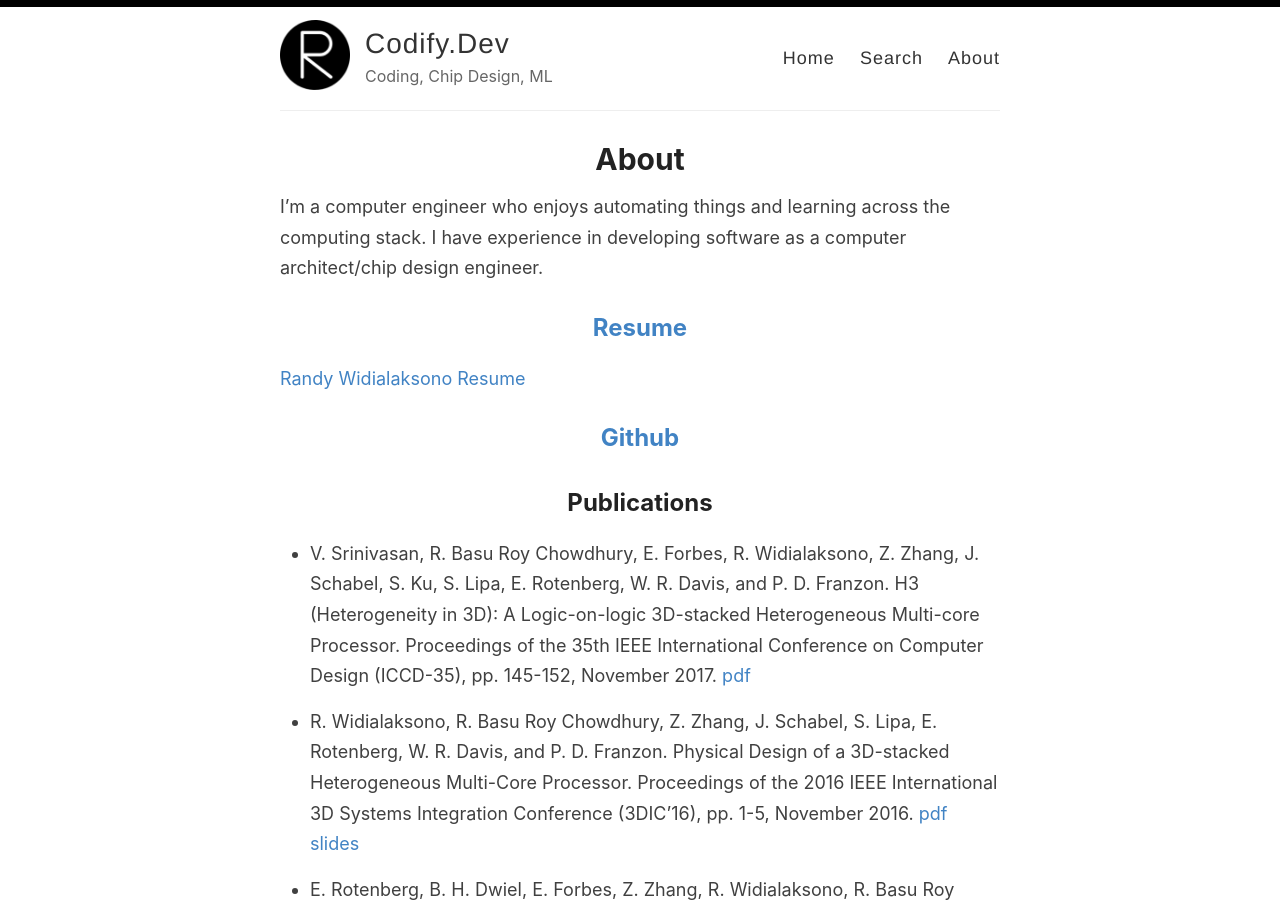
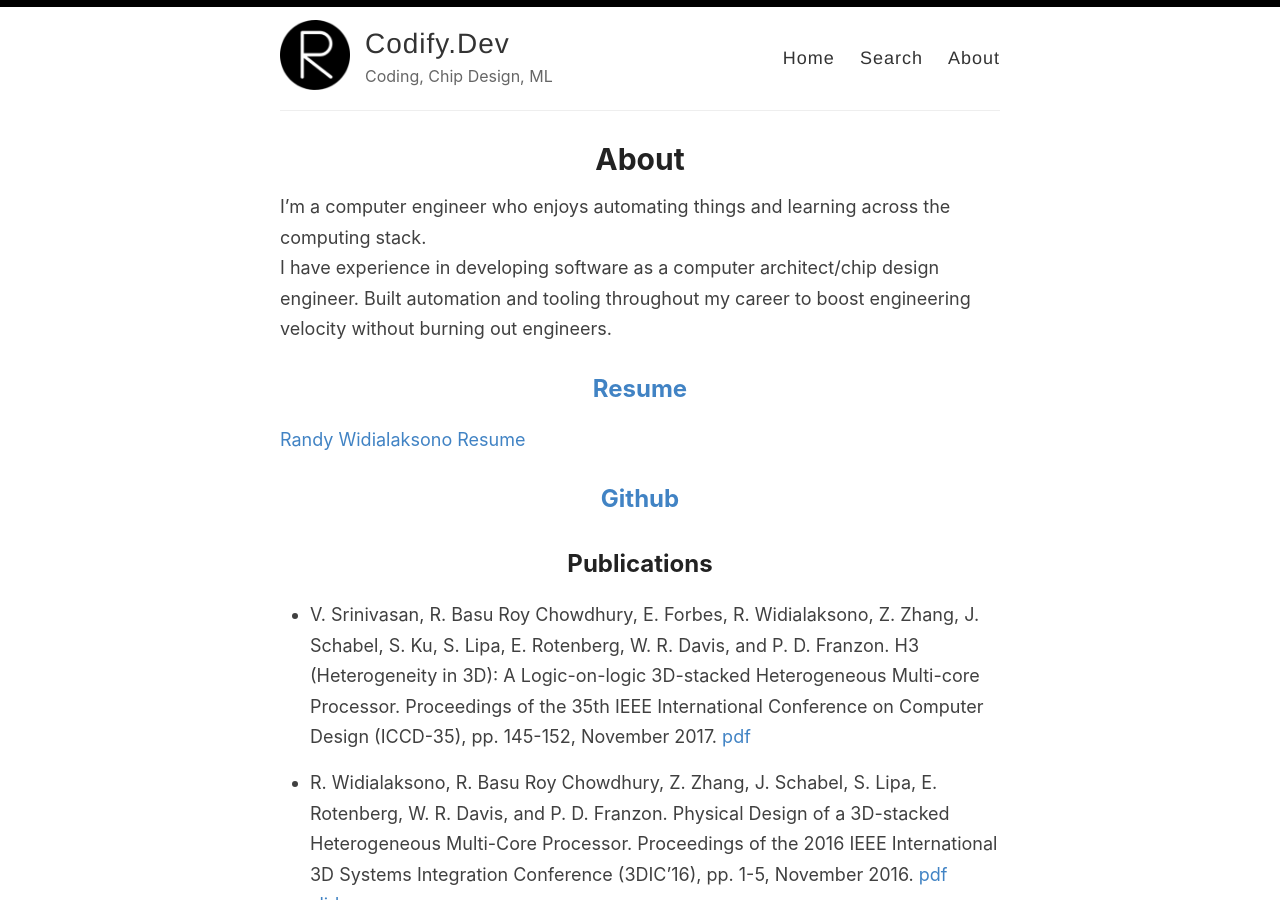
Before and after one commit to codifydev/codifydev.github.io, a Jekyll site: the page built from _pages/about.md, in a window 1280 px wide and 900 px high. Built offline with Jekyll 4.4.1, drawn with Linux system fonts in a browser that asks for light colours.

Commit message:
update resume 261113

```diff
--- a/_pages/about.md
+++ b/_pages/about.md
@@ -6,6 +6,9 @@ permalink: /about/
 
 I'm a computer engineer who enjoys automating things and learning across the computing stack.
 I have experience in developing software as a computer architect/chip design engineer.
+Built automation and tooling throughout my career to boost engineering velocity without burning out engineers.
+<!-- Delivered a 3D-IC design through tape-out, yielding functional silicon. -->
+<!-- Implemented processor RTL on FPGA and coded game in assembly, establishing deep hardware-to-software fundamentals. -->
 
 ## [Resume](https://codify.dev/resume?v=261113)
 [Randy Widialaksono Resume](https://codify.dev/resume?v=261113)
```
Also changed, not shown: 1 other file.
